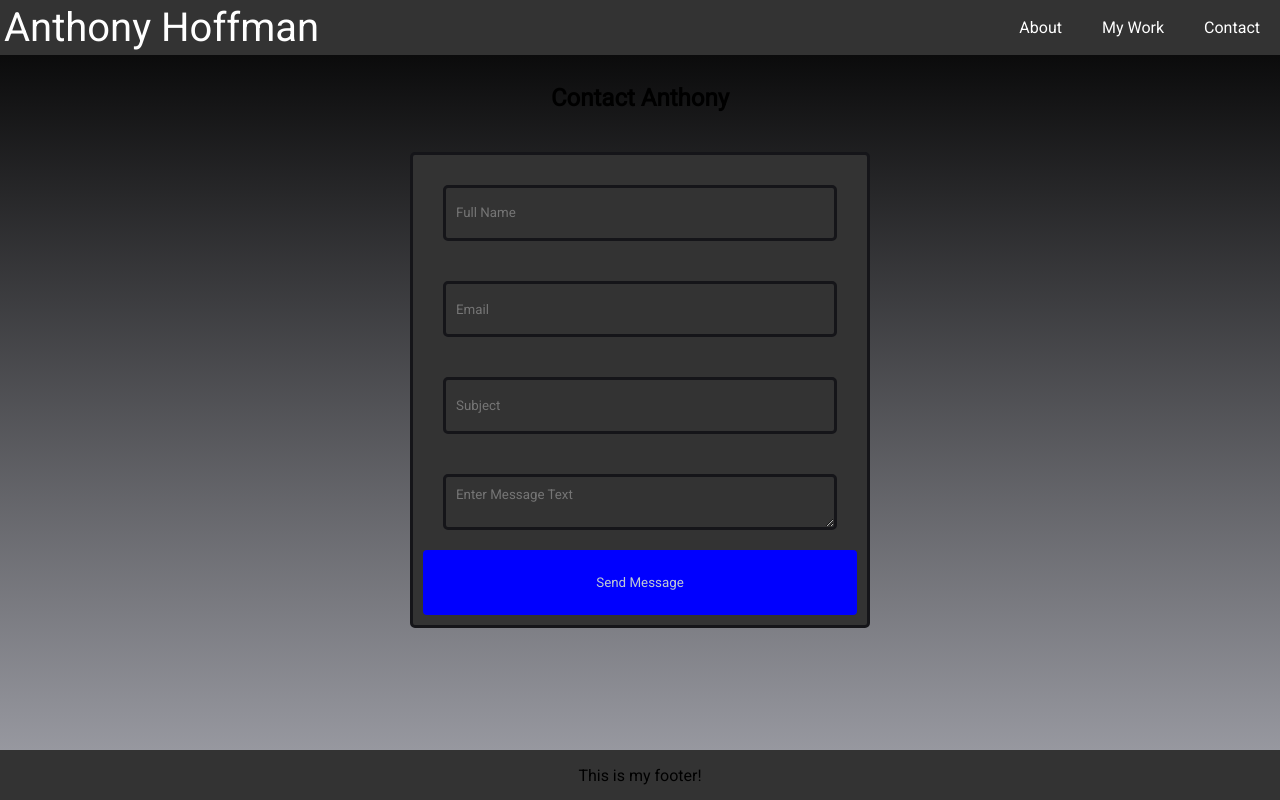
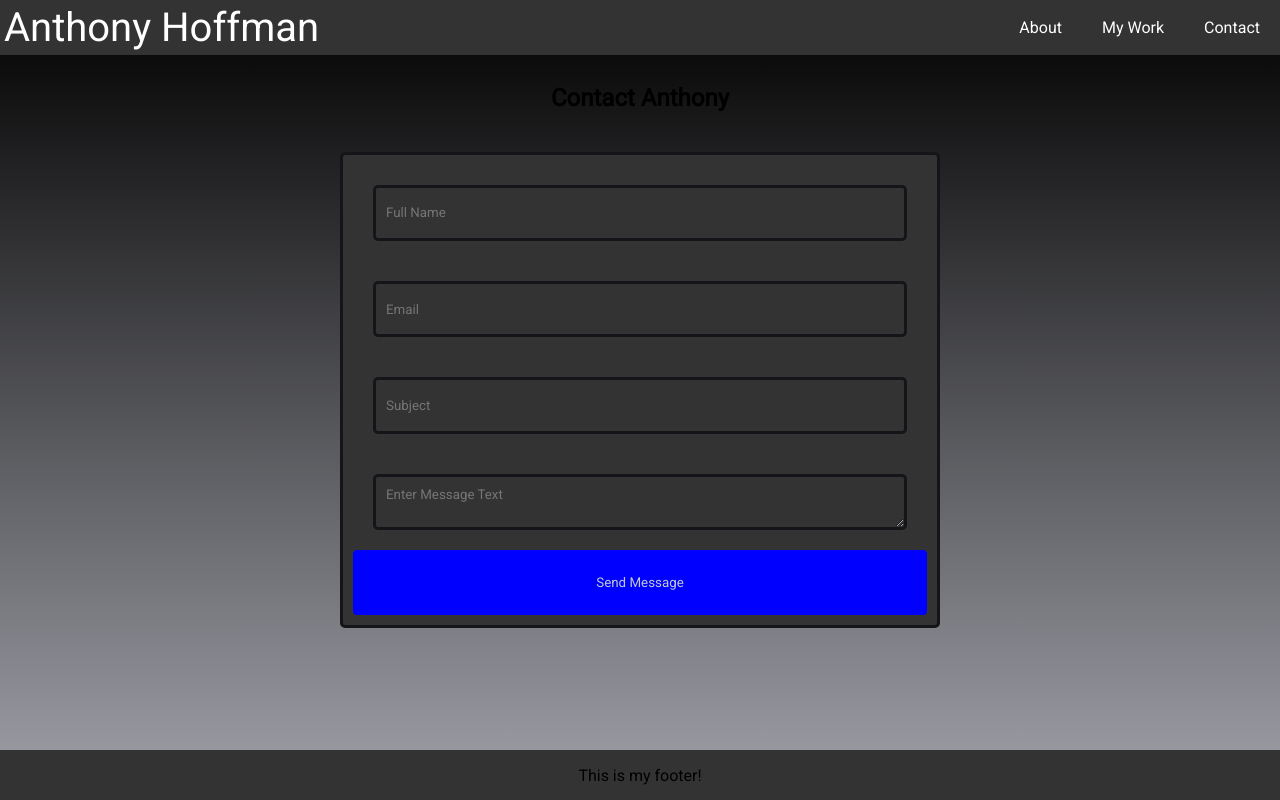
Before and after one commit to aHoff6/react-portfolio, a React (Create React App) app: page /contact in a window 1280 px wide. Built offline with nearby package versions, Linux system fonts and the light colour scheme.

Commit message:
fixed contact container position issues

```diff
--- a/src/App.css
+++ b/src/App.css
@@ -37,9 +37,14 @@ body {
 
 .contactcontainer {
   display: flex;
-  width: 500px;
+  width: 50%;
+  margin-left: auto;
+  margin-right: auto;
+ flex-direction: column;
 
- flex-direction: column;
+
+
+
 }
 
 .contactbox {
@@ -52,6 +57,8 @@ body {
   height: 450px;
   background: #333;
   color: white;
+
+
 
 }
 
@@ -125,7 +132,7 @@ display: flex;
 
   /* padding-bottom: 200px; */
 
-justify-content: center;
+/* justify-content: center; */
 }
 
 .skillList {
```
